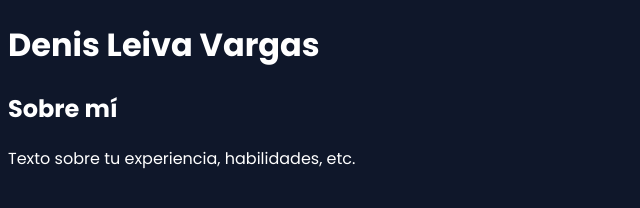
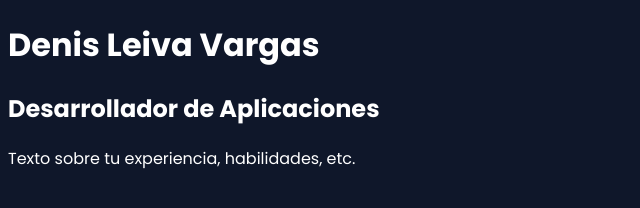
Before and after one commit to denislv96/online-cv, a plain HTML site: page index.html in a window 1280 px wide. Shown: the whole page, without its empty margins (0-640 px from the left). Drawn offline with Linux system fonts and the light colour scheme.

Commit message:
modified:   index.html

```diff
--- a/index.html
+++ b/index.html
@@ -10,9 +10,9 @@
 <body>
     <header>
         <h1>Denis Leiva Vargas</h1>
+        <h2>Desarrollador de Aplicaciones</h2>
     </header>
     <section>
-        <h2>Sobre mí</h2>
         <p>Texto sobre tu experiencia, habilidades, etc.</p>
     </section>
 </body>
```
